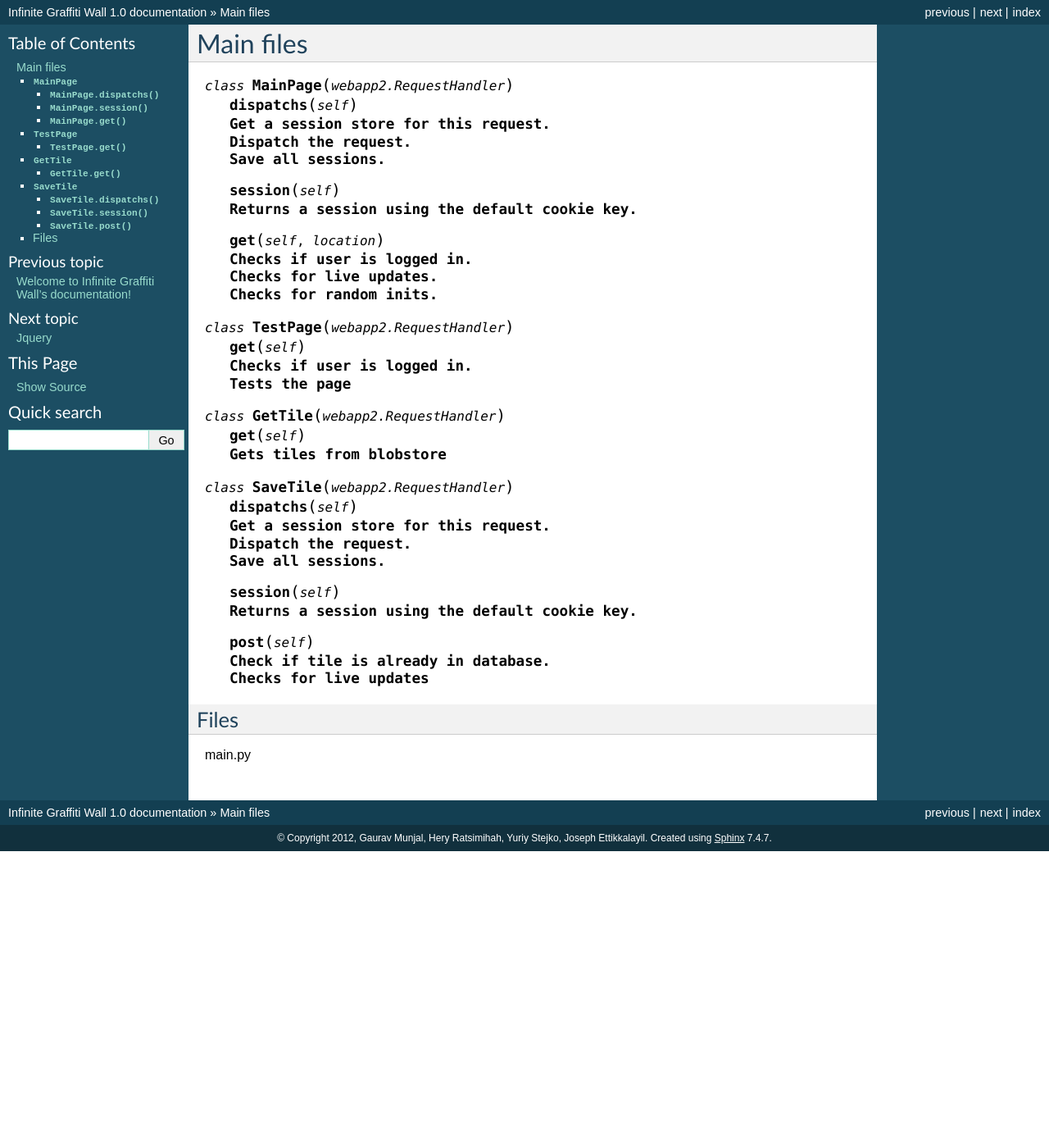
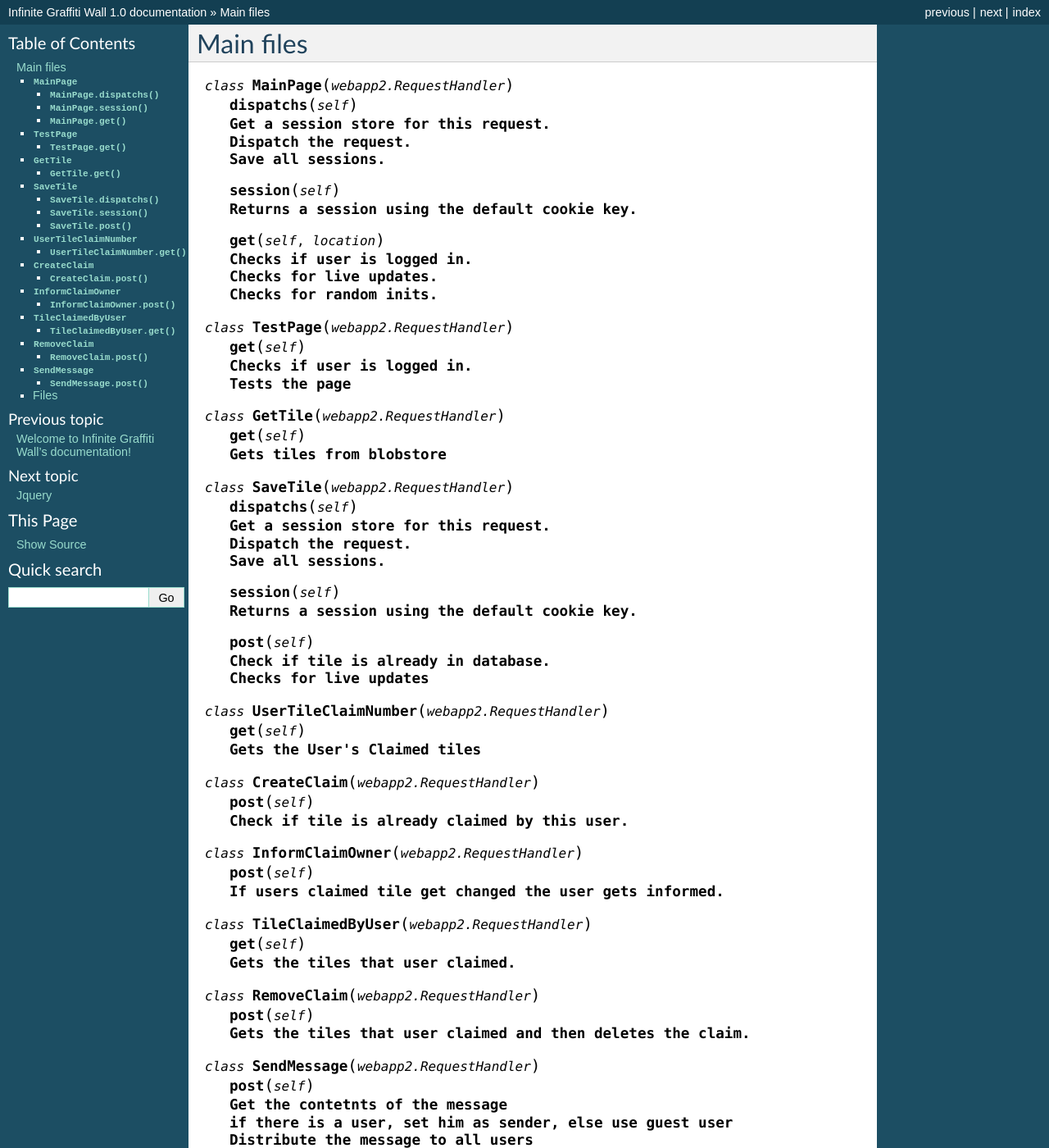
Before and after one commit to Gaurav0/InfiniteGraffitiWall, a Sphinx documentation site: the page built from docs/source/main.rst, in a window 1280 px wide and 1400 px high. Shown: the whole window at 82% size. Built offline with Sphinx 7.4.7, drawn with Linux system fonts in a browser that asks for light colours; formulas are drawn with MathJax 3.

Commit message:
all classes for Claiming inserted

```diff
--- a/docs/source/main.rst
+++ b/docs/source/main.rst
@@ -40,6 +40,37 @@ Main files
 		Check if tile is already in database.
 		Checks for live updates
 
+.. py:class:: UserTileClaimNumber(webapp2.RequestHandler)
+
+	.. py:method:: UserTileClaimNumber.get(self)
+		Gets the User's Claimed tiles
+
+.. py:class:: CreateClaim(webapp2.RequestHandler)
+
+	.. py:method:: CreateClaim.post(self)
+		Check if tile is already claimed by this user.
+
+.. py:class:: InformClaimOwner(webapp2.RequestHandler)
+
+	.. py:method:: InformClaimOwner.post(self)
+		If users claimed tile get changed the user gets informed.
+
+.. py:class:: TileClaimedByUser(webapp2.RequestHandler)
+
+	.. py:method:: TileClaimedByUser.get(self)
+		Gets the tiles that user claimed.
+
+.. py:class:: RemoveClaim(webapp2.RequestHandler)
+
+	.. py:method:: RemoveClaim.post(self)
+		Gets the tiles that user claimed and then deletes the claim.
+
+.. py:class:: SendMessage(webapp2.RequestHandler)
+
+	.. py:method:: SendMessage.post(self)
+		Get the contetnts of the message
+		if there is a user, set him as sender, else use guest user
+		Distribute the message to all users
 
 
 
```
